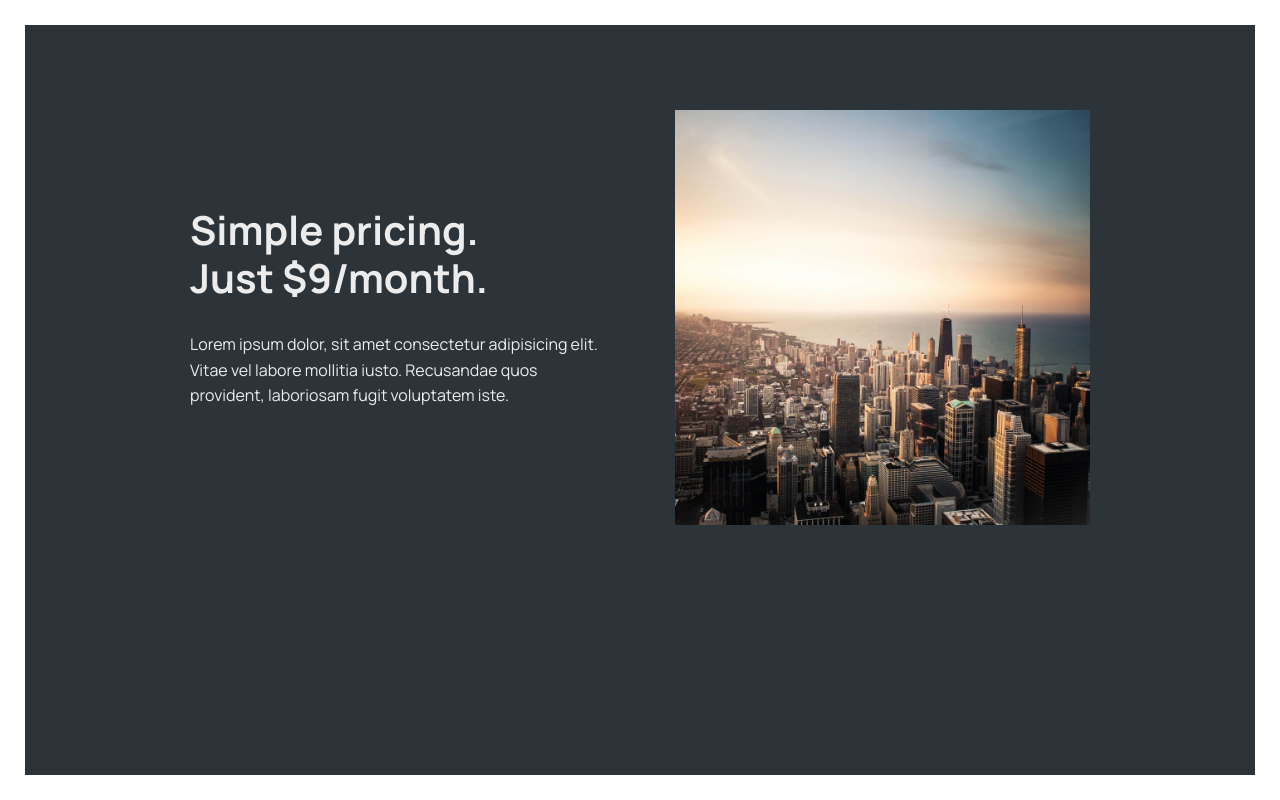
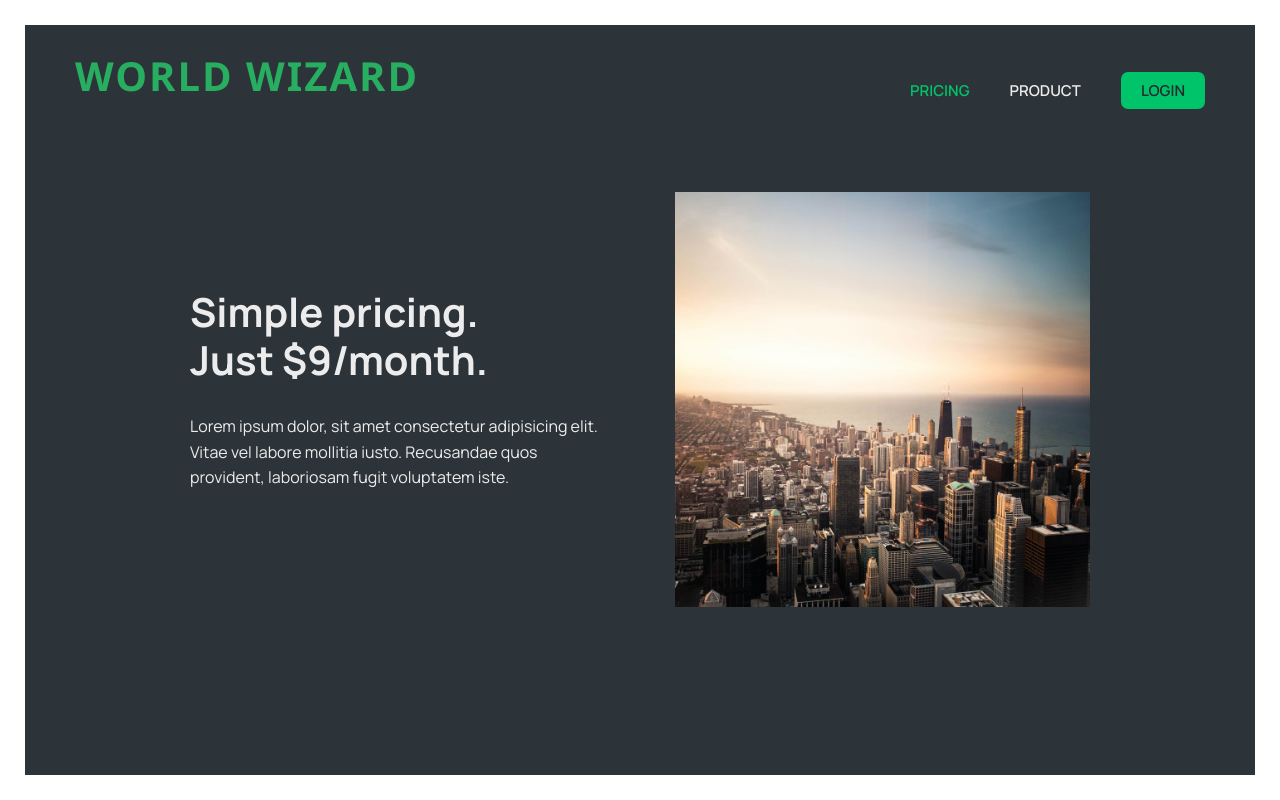
Before and after one commit to dreadlord-sedai/World-Wizrd, a React (Vite) app: page /pricing in a window 1280 px wide. Built offline with nearby package versions, Linux system fonts and the light colour scheme.

Commit message:
Build Pages

```diff
--- a/src/App.jsx
+++ b/src/App.jsx
@@ -4,6 +4,7 @@ import Pricing from "./pages/Pricing.jsx";
 import HomePage from "./pages/HomePage.jsx";
 import PageNotFound from "./pages/PageNotFound.jsx";
 import AppLayout from "./pages/AppLayout.jsx";
+import Login from "./pages/Login.jsx";
 
 function App() {
   return (
@@ -13,6 +14,7 @@ function App() {
           <Route path="/" element={<HomePage />} />
           <Route path="product" element={<Product />} />
           <Route path="pricing" element={<Pricing />} />
+          <Route path="login" element={<Login />} />
           <Route path="app" element={<AppLayout />} />
           <Route path="*" element={<PageNotFound />} />
         </Routes>
--- /dev/null
+++ b/src/components/AppNav.jsx
@@ -0,0 +1,19 @@
+import { NavLink } from "react-router-dom";
+import styles from "./AppNav.module.css";
+
+function AppNav() {
+  return (
+    <nav className={styles.nav}>
+      <ul>
+        <li>
+          <NavLink to="cities">Cities</NavLink>
+        </li>
+        <li>
+          <NavLink to="countries">Countries</NavLink>
+        </li>
+      </ul>
+    </nav>
+  );
+}
+
+export default AppNav;
--- a/src/components/Logo.jsx
+++ b/src/components/Logo.jsx
@@ -1,7 +1,10 @@
+import { Link } from "react-router-dom";
 import styles from "./Logo.module.css";
 
 function Logo() {
-  return <img src="/logo.png" alt="WorldWise logo" className={styles.logo} />;
+  return <Link to="/" >
+    <h2 className={styles.logo} >World Wizard</h2>
+  </Link>;
 }
 
 export default Logo;
--- a/src/components/Logo.module.css
+++ b/src/components/Logo.module.css
@@ -1,3 +1,11 @@
 .logo {
   height: 5.2rem;
+  font-size: 2.5rem;
+  font-weight: 800;
+  color: #27ae60;
+  font-family: "Poppins", "Segoe UI", sans-serif;
+  letter-spacing: 0.2rem;
+  white-space: nowrap;
+  display: flex;
+  align-items: center;
 }
--- /dev/null
+++ b/src/components/PageNav.jsx
@@ -0,0 +1,27 @@
+import { NavLink } from "react-router-dom";
+import Logo from "./Logo";
+import styles from "./PageNav.module.css";
+
+function PageNav() {
+  return (
+    <nav className={styles.nav}>
+      <Logo />
+
+      <ul>
+        <li>
+          <NavLink to="/pricing">Pricing</NavLink>
+        </li>
+        <li>
+          <NavLink to="/product">Product</NavLink>
+        </li>
+        <li>
+          <NavLink to="/login" className={styles.ctaLink}>
+            Login
+          </NavLink>
+        </li>
+      </ul>
+    </nav>
+  );
+}
+
+export default PageNav;
--- /dev/null
+++ b/src/pages/AppLayout.jsx
@@ -0,0 +1,7 @@
+import AppNav from "../components/AppNav";
+
+function AppLayout() {
+  return <AppNav />;
+}
+
+export default AppLayout;
--- a/src/pages/Homepage.jsx
+++ b/src/pages/Homepage.jsx
@@ -1,8 +1,11 @@
+import { Link } from "react-router-dom";
 import styles from "./Homepage.module.css";
+import PageNav from "../components/PageNav.jsx";
 
 export default function Homepage() {
   return (
     <main className={styles.homepage}>
+      <PageNav />
       <section>
         <h1>
           You travel the world.
@@ -14,6 +17,9 @@ export default function Homepage() {
           of. Never forget your wonderful experiences, and show your friends how
           you have wandered the world.
         </h2>
+        <Link to="/app" className="cta">
+          Start Tracking Now
+        </Link>
       </section>
     </main>
   );
--- a/src/pages/Login.jsx
+++ b/src/pages/Login.jsx
@@ -1,4 +1,5 @@
 import styles from "./Login.module.css";
+import { useState } from "react";
 
 export default function Login() {
   // PRE-FILL FOR DEV PURPOSES
--- a/src/pages/Pricing.jsx
+++ b/src/pages/Pricing.jsx
@@ -1,9 +1,13 @@
 // Uses the same styles as Product
 import styles from "./Product.module.css";
+import PageNav from "../components/PageNav.jsx";
 
 export default function Product() {
   return (
     <main className={styles.product}>
+
+      <PageNav />
+
       <section>
         <div>
           <h2>
--- a/src/pages/Product.jsx
+++ b/src/pages/Product.jsx
@@ -1,8 +1,10 @@
 import styles from "./Product.module.css";
+import PageNav from "../components/PageNav.jsx";
 
 export default function Product() {
   return (
     <main className={styles.product}>
+      <PageNav />
       <section>
         <img
           src="img-1.jpg"
```
Also changed, not shown: src/components/Sidebar.jsx (added, +23 -0 lines).
